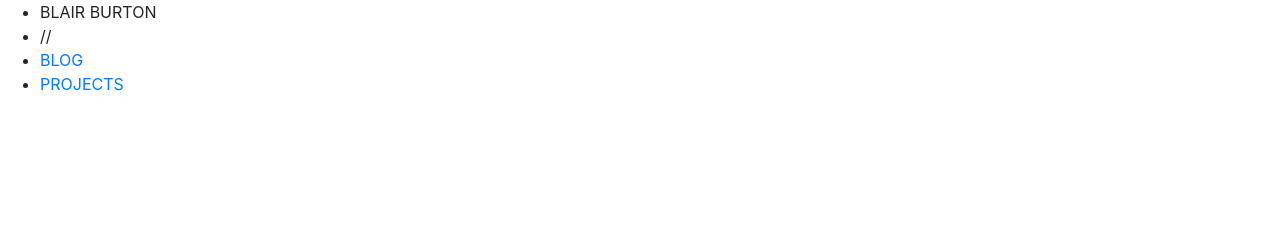
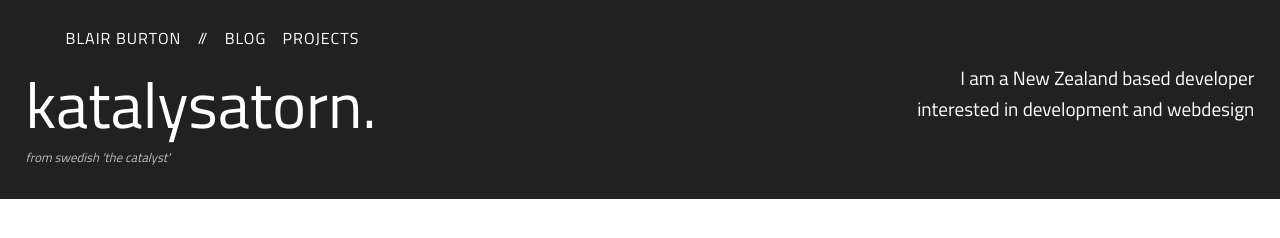
Before and after one commit to vaginessa/ColorWebsite, a plain HTML site: page index.html in a window 1280 px wide. Drawn offline with nearby package versions, Linux system fonts and the light colour scheme.

Commit message:
Complete header

```diff
--- a/assets/style.css
+++ b/assets/style.css
@@ -9,3 +9,37 @@
   --kat-fonts-sub: 'Roboto', helvetica, arial;
   --kat-material-grey: #212121;
 }
+
+body {
+  color: #FFF;
+  margin: 0;
+  padding: 0;
+  font-family: var(--kat-fonts-main);
+}
+
+nav { width: 100vw; }
+nav ul { display: block; }
+nav ul li {
+  display: inline-block;
+  padding-right: 1vw;
+  list-style-type: none;
+  letter-spacing: 1px;
+}
+nav ul li a {
+  color: inherit;
+  text-decoration: none;
+}
+
+h1 { font-size: 5vw; }
+h2 {
+  color: #BDBDBD;
+  font-size: 1vw;
+  font-style: italic;
+}
+h3 { font-size: 1.5vw; }
+
+#header {
+  background-color: var(--kat-material-grey);
+  padding: 2vw;
+  overflow-x: hidden;
+}
--- a/index.html
+++ b/index.html
@@ -9,6 +9,7 @@
   <body>
 
     <div id="container">
+      <div id="header">
         <nav>
           <ul>
             <li>BLAIR BURTON</li>
@@ -17,6 +18,21 @@
             <li><a href="#projects">PROJECTS</a></li>
           </ul>
         </nav>
+        <div class="row">
+          <div class="col">
+            <h1>katalysatorn.</h1>
+          </div>
+          <div class="col text-right">
+            <h3>I am a New Zealand based developer</h3>
+            <h3>interested in development and webdesign</h3>
+          </div>
+        </div>
+        <div class="row">
+          <div class="col">
+            <h2>from swedish 'the catalyst'</h2>
+          </div>
+        </div>
+      </div>
     </div>
 
   </body>
```
Lines whose indentation alone changed are shown as unchanged.
